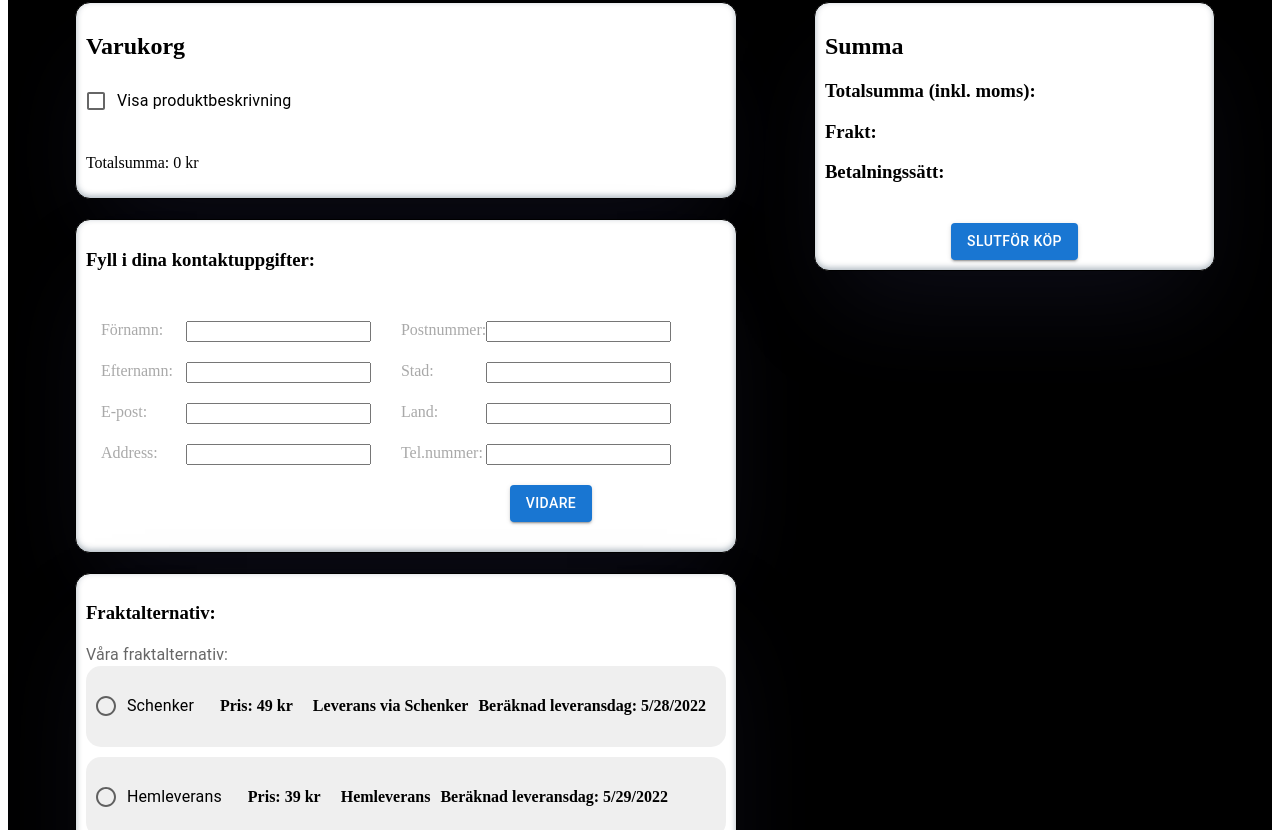
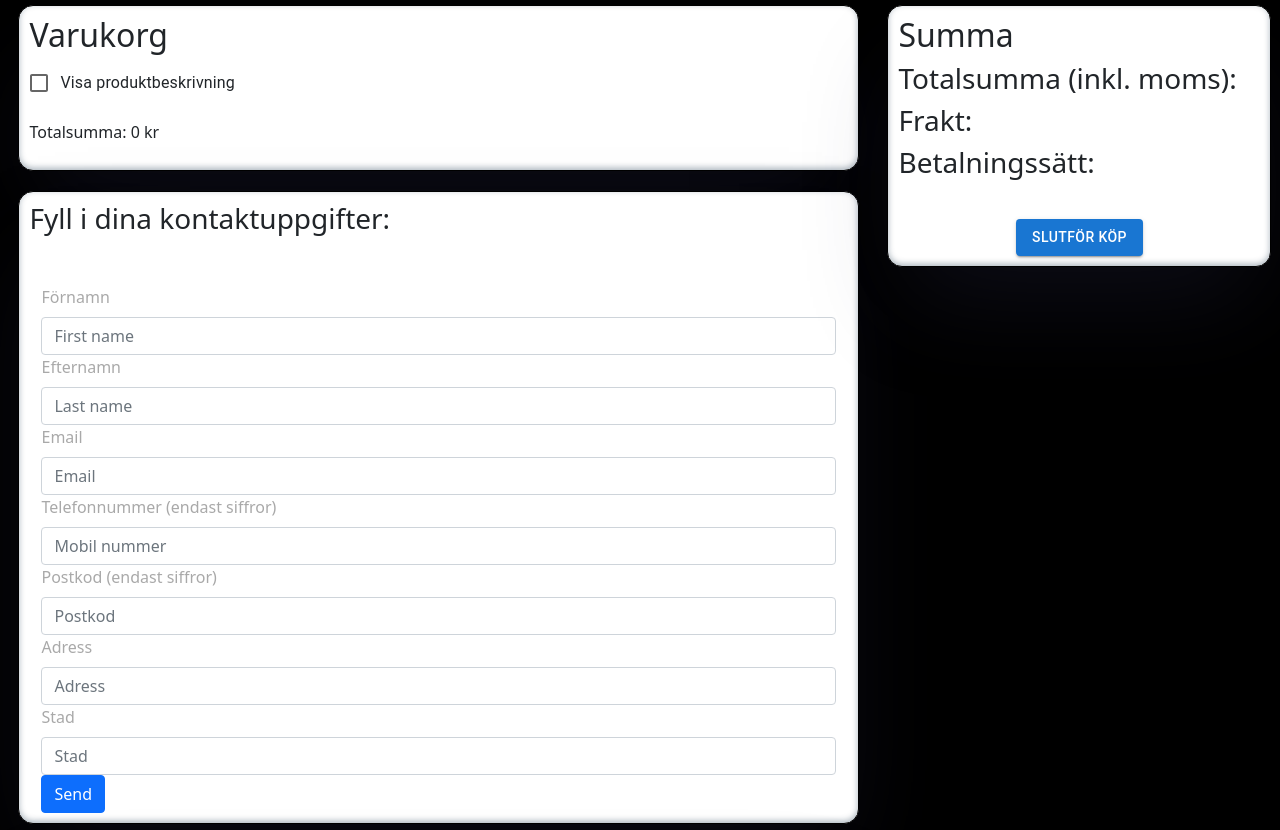
Before and after one commit to FredrikOlssons/Systemutveckling_Ramverk, a React (Vite) app: page /checkOut in a window 1280 px wide. Shown: the part 223-1053 px from the top of the page. Built offline with nearby package versions, Linux system fonts and the light colour scheme; a web font is replaced by a local one.

Commit message:
added new form with validation

```diff
--- a/package.json
+++ b/package.json
@@ -14,9 +14,12 @@
     "@material-ui/icons": "^4.11.3",
     "@mui/icons-material": "^5.8.0",
     "@mui/material": "^5.8.1",
+    "bootstrap": "^5.1.3",
+    "bootstrap-form": "^1.0.1",
     "formic": "^0.0.10",
     "formik": "^2.2.9",
     "react": "^18.1.0",
+    "react-bootstrap": "^2.4.0",
     "react-credit-cards": "^0.8.3",
     "react-datepicker": "^4.8.0",
     "react-dom": "^18.1.0",
--- a/src/components/allPages/checkOut.tsx
+++ b/src/components/allPages/checkOut.tsx
@@ -9,6 +9,7 @@ import { Payment } from '../options/payment'
 import Cartlist, {displayProductsInCart} from '../cartList'
 import { CartContext } from "../context/cartProvider";
 import { Product, products } from '../../data/products'
+import { FormField } from '../formHook'
 
 
 
@@ -38,7 +39,7 @@ const CheckOut: FC<Props> = (props) => {
                 <Box style={secondBox}>
                 <h3>Fyll i dina kontaktuppgifter:</h3>
                   <div style={contactForm}>
-                    <ValidationSchemaExample/>
+                    <FormField/>
                   </div>
                 </Box>
 
--- a/src/components/cartList.tsx
+++ b/src/components/cartList.tsx
@@ -91,7 +91,7 @@ export default function CartList() {
                       <ListItemText style={column} secondary={secondary ? getShortTextVersion(cartItem.product.description) : null} />
                     </div>
 
-                    <div style={{ ...cartPriceStyle }} onChange={() => {totPricePerProduct()}}> Sum {totPricePerProduct()} kr</div>
+                    <div style={{ ...cartPriceStyle }}> Pris: {totPricePerProduct(cartItem.product)}kr</div>
                   </>
 
 
--- a/src/components/context/cartProvider.tsx
+++ b/src/components/context/cartProvider.tsx
@@ -131,15 +131,10 @@ const CartProvider: FC<PropsWithChildren<Props>> = (props) => {
 const totPricePerProduct = (product: Product)  => {
 
     const listOfProducts = [...cartItems]
-    console.log(listOfProducts)
 
-    let updatedList = listOfProducts.filter((item) => item.product.id !== product.id);
-    if(updatedList) {
-
-        console.log(updatedList)
-    }
-    //let totalPrice = listOfProducts.reduce((sum,product) => sum + product.product.price * product.quantity, 0);
-    //return totalPrice
+    let updatedList = listOfProducts.filter((item) => item.product.id == product.id);
+    let totalPrice = updatedList.reduce((sum,product) => sum + product.product.price * product.quantity, 0);
+    return totalPrice
 
 }
 
--- a/src/components/formHook.tsx
+++ b/src/components/formHook.tsx
@@ -1,10 +1,87 @@
 import React from 'react'
+import Form  from 'react-bootstrap/Form'
+import Container from 'react-bootstrap/Container'
+import { Button } from 'react-bootstrap';
+
+import 'bootstrap/dist/css/bootstrap.min.css';
+import 'bootstrap/dist/js/bootstrap.bundle.min';
 
 import { useForm } from 'react-hook-form';
 
 
+
+
 const {Group, Label, Control} = {...Form}
-export default function App() {
-  const { register, handleSubmit, formState: { errors } } = useForm();
-  const onSubmit = data => console.log(data);
-  console.log(errors);
+
+export const FormField = () =>  {
+  const { register, handleSubmit } = useForm();
+  //cnonst  {formState:{errors, ...formState}} = useForm();
+  const onSubmit =( data: any )=> console.log(data);
+
+
+
+
+  return (
+
+
+
+    <Container>
+    <form onSubmit={handleSubmit(onSubmit)} className="simpleForm">
+      <Group>
+        <Label>
+          Förnamn
+        </Label>
+
+        <Control type="text" placeholder="First name" {...register("First name", {
+          required: {
+            value: true,
+            message: "You must specify your first name before moving forward"
+        },
+        pattern: {
+          value: /^[a-zA-Z]+$/,
+          message: "That's not a valid name where I come from..."
+        }
+        })} />
+
+        <Label>
+          Efternamn
+        </Label>
+<Control  type="text" placeholder="Last name" {...register("Last name", {required: true, pattern: /^[a-zA-Z]+$/, maxLength: 100})} />
+
+
+        <Label>
+          Email
+        </Label>
+<Control type="text" placeholder="Email" {...register("Email", {required: true, pattern: /^\S+@\S+$/i})} />
+
+        <Label>
+          Telefonnummer (endast siffror)
+        </Label>
+<Control  type="tel" placeholder="Mobil nummer" {...register("Mobile number", {required: true, pattern:/^[0-9+-]+$/, minLength: 6, maxLength: 12})} />
+
+
+        <Label>
+          Postkod (endast siffror)
+        </Label>
+<Control type="text" placeholder="Postkod"  {...register("Postkod", {required: true, pattern:/^[0-9+-]+$/, minLength: 6, maxLength: 12})} />
+
+          <Label>
+          Adress
+        </Label>
+<Control type="text" placeholder="Adress"  {...register("Adress", {required: true, pattern: /^[a-zA-Z]+$/, maxLength: 100})} />
+
+<Label>
+          Stad
+        </Label>
+<Control type="text" placeholder="Stad"  {...register("Stad", {required: true, pattern: /^[a-zA-Z]+$/, maxLength: 100})} />
+
+        <Button type="submit" >
+          Send
+        </Button>
+      </Group>
+
+
+    </form></Container>
+
+
+)}
--- a/src/components/header.tsx
+++ b/src/components/header.tsx
@@ -46,7 +46,7 @@ const Header: FC<Props> = (props) => {
                 <IconButton style={cartIcon} aria-label="cart">
 
                     <Badge style={styledBadge} className='styledBadge' color="secondary">
-                        {/* <div id='styledbadge'>{calculateTotalQty()}</div> */}
+                        <div id='styledbadge'>{calculateTotalQty()}</div>
 
 
 
```
Also changed, not shown: 1 other file (tests, documents, lock files or other folders).
